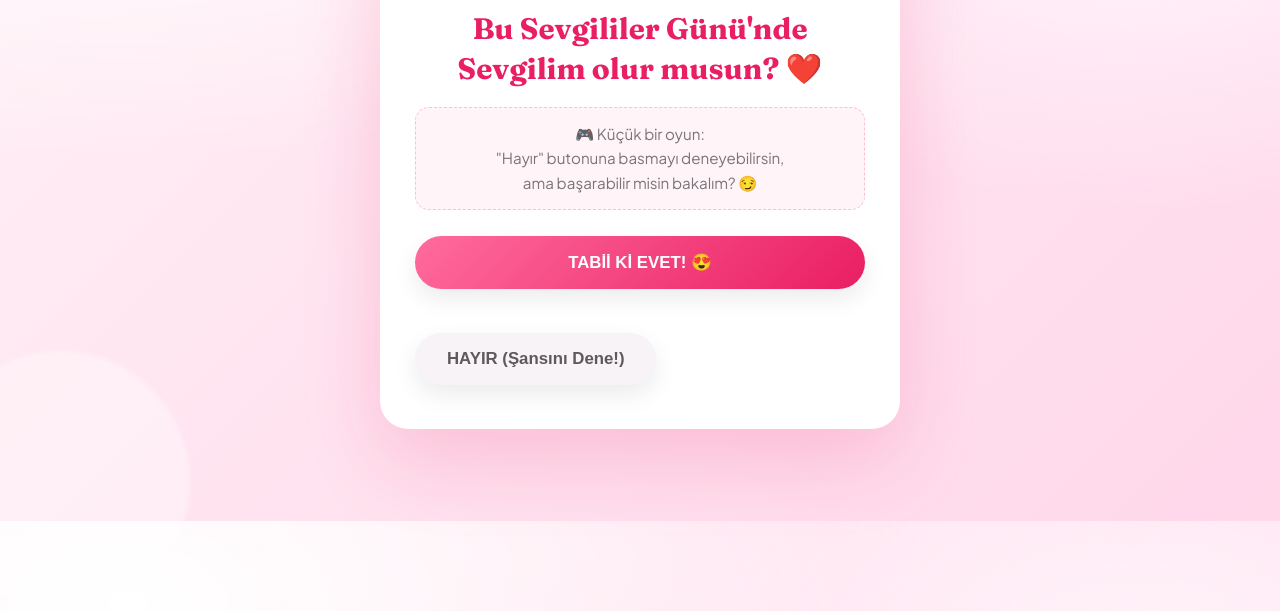
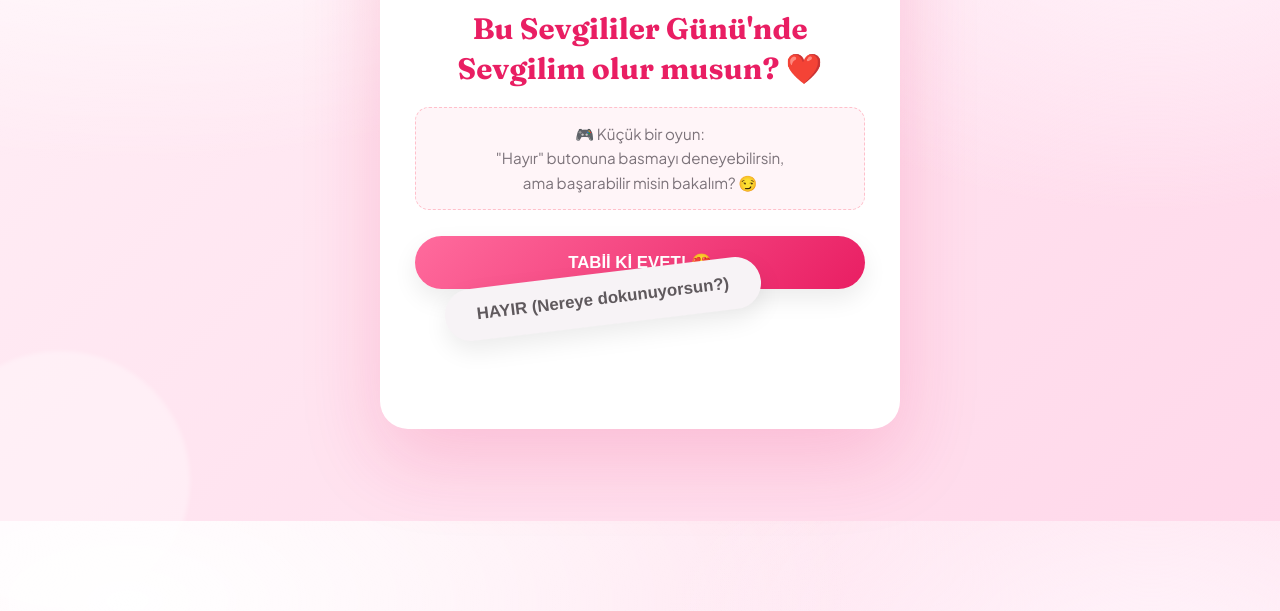
Before and after one commit to mrtsrktt/sevgilimolurmusun, a website: page index.html in a window 1280 px wide. Both pictures are taken after a click on the button "HAYIR (Şansını Dene!)". Shown: the part 279-890 px from the top of the page. Drawn offline with Linux system fonts and the light colour scheme.

Commit message:
Improve no button escape behavior

```diff
--- a/script.js
+++ b/script.js
@@ -22,6 +22,22 @@ const buttonsBox = document.getElementById('buttonsBox');
 const fireworksLayer = document.getElementById('fireworksLayer');
 
 let fireworksTimer = null;
+let lastPos = { x: null, y: null };
+
+const noPhrases = [
+    'HAYIR (Yakalamaya Çalış!)',
+    'HAYIR (Bence deneme 😄)',
+    'HAYIR (Nereye dokunuyorsun?)',
+    'HAYIR (Kaçıyorum!)',
+    'HAYIR (Acele et!)',
+    'HAYIR (Beni yakalayamazsın)',
+    'HAYIR (Hadi bakalım)',
+    'HAYIR (Çok yaklaştın!)',
+    'HAYIR (Şaka şaka 😅)',
+    'HAYIR (Yine mi?)',
+    'HAYIR (Üzgünüm 😜)',
+    'HAYIR (Kaçış modunda)'
+];
 
 // NO butonuna kaçma mantığı
 let escapeCount = 0;
@@ -37,7 +53,7 @@ function getSafePosition(containerRect, btnRect, avoidPoints) {
 
     let best = { x: Math.random() * maxX, y: Math.random() * maxY, score: -Infinity };
 
-    for (let i = 0; i < 12; i++) {
+    for (let i = 0; i < 18; i++) {
         const x = Math.random() * maxX;
         const y = Math.random() * maxY;
         let minDist = Infinity;
@@ -49,8 +65,17 @@ function getSafePosition(containerRect, btnRect, avoidPoints) {
             minDist = Math.min(minDist, dist);
         });
 
-        if (minDist > best.score) {
-            best = { x, y, score: minDist };
+        let lastDist = 0;
+        if (lastPos.x !== null && lastPos.y !== null) {
+            const dx = x - lastPos.x;
+            const dy = y - lastPos.y;
+            lastDist = Math.sqrt(dx * dx + dy * dy);
+        }
+
+        const score = minDist + lastDist * 0.6;
+
+        if (score > best.score) {
+            best = { x, y, score };
         }
     }
 
@@ -79,14 +104,20 @@ function escapeButton(pointerX, pointerY) {
     }
 
     const pos = getSafePosition(containerRect, btnRect, avoidPoints);
+    lastPos = { x: pos.x, y: pos.y };
+
+    const phrase = noPhrases[escapeCount % noPhrases.length];
+    noBtn.textContent = phrase;
 
     noBtn.classList.add('escaping');
     noBtn.style.left = `${pos.x}px`;
     noBtn.style.top = `${pos.y}px`;
+    const tilt = (Math.random() * 14 - 7).toFixed(1);
+    noBtn.style.transform = `rotate(${tilt}deg)`;
 
     if (escapeCount > maxEscapes) {
         const scale = Math.max(0.3, 1 - (escapeCount - maxEscapes) * 0.05);
-        noBtn.style.transform = `scale(${scale})`;
+        noBtn.style.transform = `rotate(${tilt}deg) scale(${scale})`;
 
         if (scale < 0.5) {
             yesBtn.style.transform = 'scale(1.15)';
@@ -116,7 +147,7 @@ buttonsBox.addEventListener('pointermove', function(e) {
     const dy = e.clientY - (btnRect.top + btnRect.height / 2);
     const distance = Math.sqrt(dx * dx + dy * dy);
 
-    if (distance < 90) {
+    if (distance < 120) {
         escapeButton(e.clientX, e.clientY);
     }
 });
@@ -140,7 +171,7 @@ window.addEventListener('load', function() {
 function adjustContainerHeight() {
     const windowHeight = window.innerHeight;
     const minHeight = 150;
-    const maxHeight = Math.min(320, windowHeight * 0.45);
+    const maxHeight = Math.min(360, windowHeight * 0.55);
 
     buttonsBox.style.minHeight = `${minHeight}px`;
     buttonsBox.style.maxHeight = `${maxHeight}px`;
--- a/style.css
+++ b/style.css
@@ -195,7 +195,7 @@ body::after {
 
 .btn-no.escaping {
     position: absolute !important;
-    transition: all 0.28s cubic-bezier(0.68, -0.55, 0.265, 1.55);
+    transition: all 0.22s cubic-bezier(0.4, 0.0, 0.2, 1);
 }
 
 /* Celebration styles */
```
